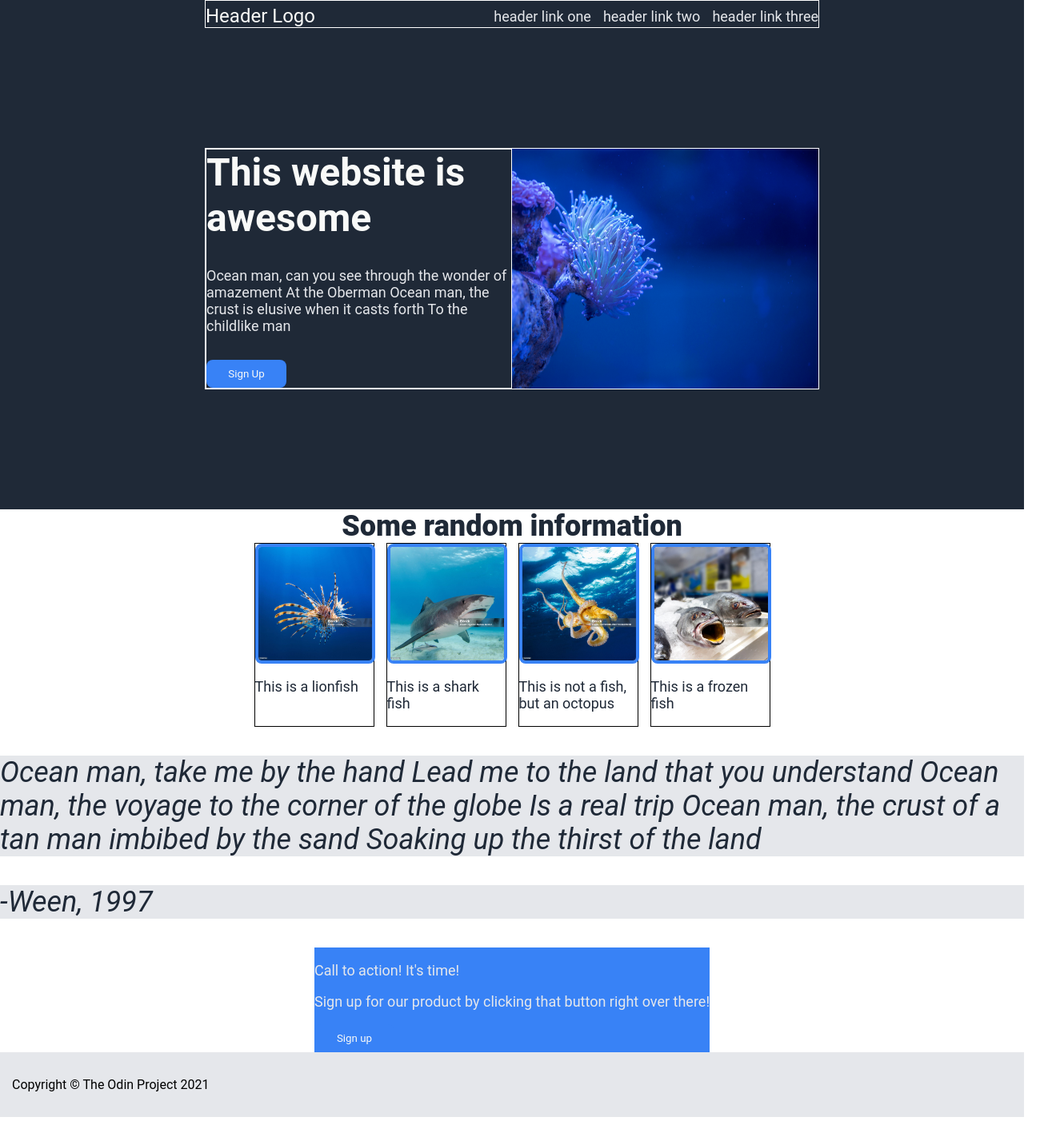
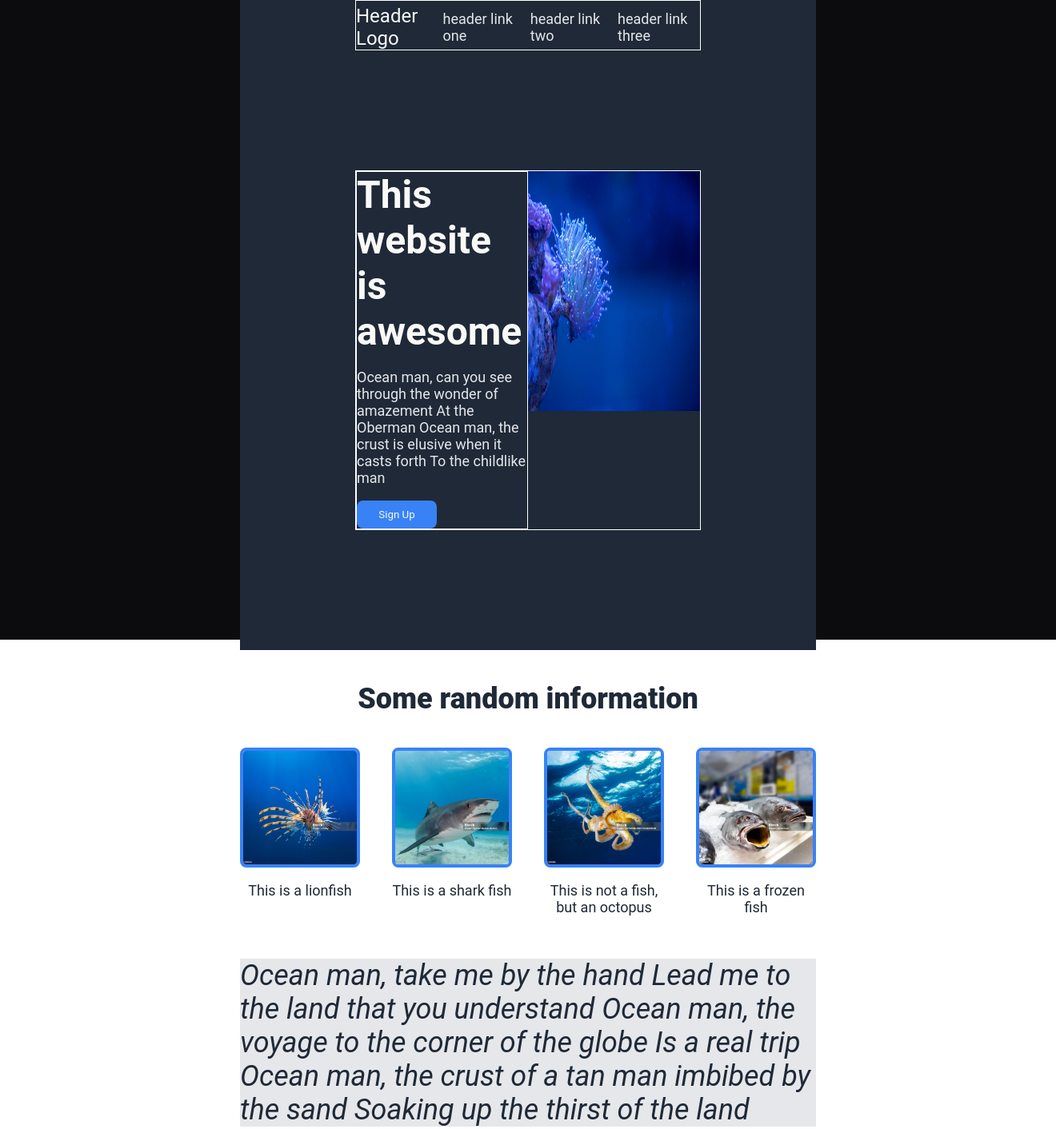
Before and after one commit to Spongemeat/Landing-Page, a plain HTML site: page index.html in a window 1280 px wide. Shown: the top 1412 px of the page at 80% size, 1320 px wide, since content can reach past the window. Drawn offline with Linux system fonts and the light colour scheme.

Commit message:
added sidebars

```diff
--- a/index.html
+++ b/index.html
@@ -7,6 +7,9 @@
     </head>
 
 <body>
+    <div class='sidebar left'>
+    </div>
+
     <div class='flex-container'>
 
         <div class='head-container'>
@@ -80,6 +83,10 @@
         </div>
 
     </div>
+
+    <div class='sidebar right'>
+    </div>
+
 </body>
 
 </html>
--- a/styles.css
+++ b/styles.css
@@ -7,7 +7,13 @@ body {
     margin: 0px;
     height: 100vh;
     display: flex;
-    flex-direction: column;
+
+}
+
+.sidebar {
+    padding: 150px;
+    background-color: #0c0c0e;
+    display: flex;
 }
 
 .flex-container {
@@ -122,17 +128,18 @@ button {
 
 .img-container {
     display: flex;
-    gap: 15px;
+    gap: 40px;
 }
 
 .img-box-container{
-    border: 1px solid #000000;
+    /*border: 1px solid #000000;*/
     width: 150px;
     display: flex;
     flex-direction: column;
     justify-content: flex-start;
     font-size: 18px;
     color: #1F2937;
+    Text-align: center;
 }
 
 .img-box {
@@ -143,6 +150,7 @@ button {
 .info-header {
     color: #1F2937;
     font-size: 36px;
+    padding: 40px;
     font-weight: 900;
 }
 
```
